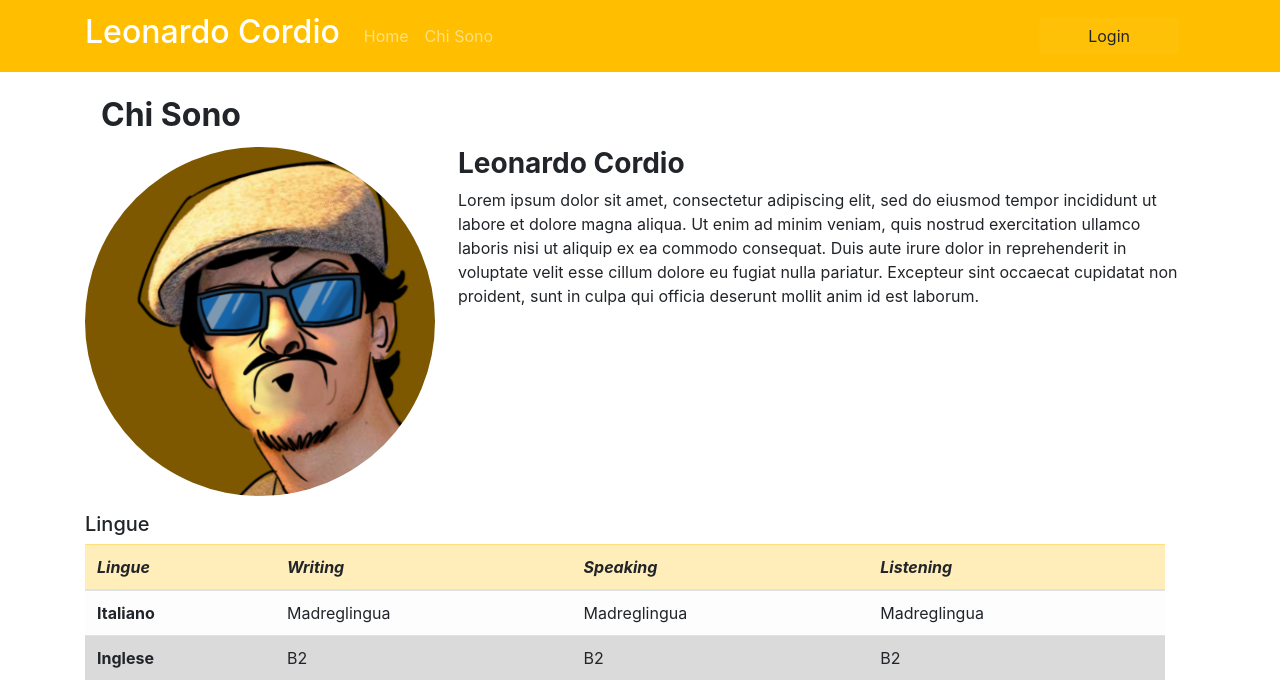
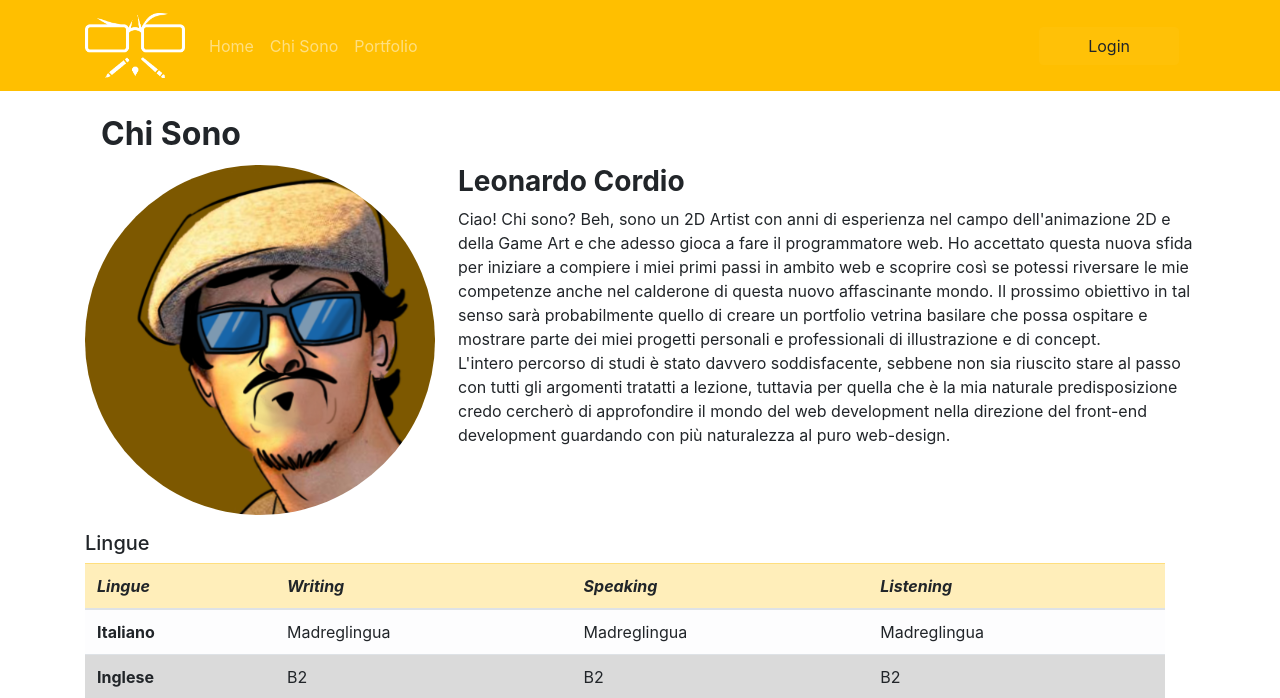
Before and after one commit to Leonordio/blog_leonardo, a PHP site: page /about in a window 1280 px wide. Shown: the top 698 px of the page. Run offline with PHP 8.4, Linux system fonts and the light colour scheme.

Commit message:
Add Portfolio

```diff
--- /dev/null
+++ b/portfolio.php
@@ -0,0 +1 @@
+<?php include 'view/portfolio.php'; ?>
--- a/view/about.php
+++ b/view/about.php
@@ -14,18 +14,8 @@
             <img class="col-lg-4 col-md-6 col-xs-12 rounded-circle avatar img-fluid" src="assets/myphoto2.png" alt="oh my me!">
             <div class="col-lg-8 col-md-6 col-xs-12 pl-2 pr-3">
                 <h3><strong>Leonardo Cordio</strong></h3>
-                <p>Lorem ipsum dolor sit amet, consectetur adipiscing elit, sed do eiusmod tempor incididunt ut
-                    labore
-                    et
-                    dolore magna aliqua. Ut enim ad minim veniam, quis nostrud exercitation ullamco laboris nisi
-                    ut
-                    aliquip
-                    ex ea commodo consequat. Duis aute irure dolor in reprehenderit in voluptate velit esse
-                    cillum
-                    dolore eu
-                    fugiat nulla pariatur. Excepteur sint occaecat cupidatat non proident, sunt in culpa qui
-                    officia
-                    deserunt mollit anim id est laborum.
+                <p>
+                    Ciao! Chi sono? Beh, sono un 2D Artist con anni di esperienza nel campo dell'animazione 2D e della Game Art e che adesso gioca a fare il programmatore web. Ho accettato questa nuova sfida per iniziare a compiere i miei primi passi in ambito web e scoprire così se potessi riversare le mie competenze anche nel calderone di questa nuovo affascinante mondo. Il prossimo obiettivo in tal senso sarà probabilmente quello di creare un portfolio vetrina basilare che possa ospitare e mostrare parte dei miei progetti personali e professionali di illustrazione e di concept.<br> L'intero percorso di studi è stato davvero soddisfacente, sebbene non sia riuscito stare al passo con tutti gli argomenti tratatti a lezione, tuttavia per quella che è la mia naturale predisposizione credo cercherò di approfondire il mondo del web development nella direzione del front-end development guardando con più naturalezza al puro web-design.
 
                 </p>
             </div>
--- a/view/index.php
+++ b/view/index.php
@@ -25,7 +25,7 @@
                         <h3 class="mt-3">
                             <!-- Per ogni post genero anche un bottone "elimina" per cancellare il post inserito dal file JSON. -->
                            <?php if (isLogged()) {?>
-                            <a class="btn btn-danger my-2 p-0 mr-3" role="button" href="index.php?title=<?php echo $post['title'] ?>"> x </span></a>
+                            <a class="btn my-2 p-0 mr-3" role="button" href="index.php?title=<?php echo $post['title'] ?>"> <img style="height: 20px; width: 20px" src="assets/X.png"> </span></a>
                            <?php } ?>
                             <?php echo $post['title'] ?>
                         </h3>
--- a/view/modules/header.php
+++ b/view/modules/header.php
@@ -19,7 +19,8 @@
         <nav class="navbar navbar-expand-lg navbar-dark" style="background-color: #FFBF00;">
 
             <div class="container">
-            <a class="navbar-brand" href="index.php"><h2>Leonardo Cordio</h2></a>
+                <a class="navbar-brand" href="index.php">
+                    <img src="assets/logo.png" style="width: 100px; height: 65px"></a>
                 <button class="navbar-toggler" type="button" data-toggle="collapse" data-target="navbarSupportedContent" aria-controls="navbarSupportedContent" aria-expanded="false" aria-label="Toggle navigation">
                     <span class="navbar-toggler-icon"></span>
                 </button>
@@ -31,6 +32,9 @@
                         </li>
                         <li class="nav-item">
                             <a class="nav-link" href="about.php">Chi Sono</a>
+                        </li>
+                        <li class="nav-item">
+                            <a class="nav-link" href="portfolio.php">Portfolio <span class="sr-only"></span></a>
                         </li>
                     </ul>
 
```
Also changed, not shown: core/post.json (+9 -0 lines), view/portfolio.php (added, +12 -0 lines), view/post.php (+4 -3 lines), assets/X.png (added), assets/img1.jpg (added), assets/img2.jpg (added), assets/img3.jpg (added), assets/img4.jpg (added), assets/logo.png (added). Lines whose indentation alone changed are shown as unchanged.
